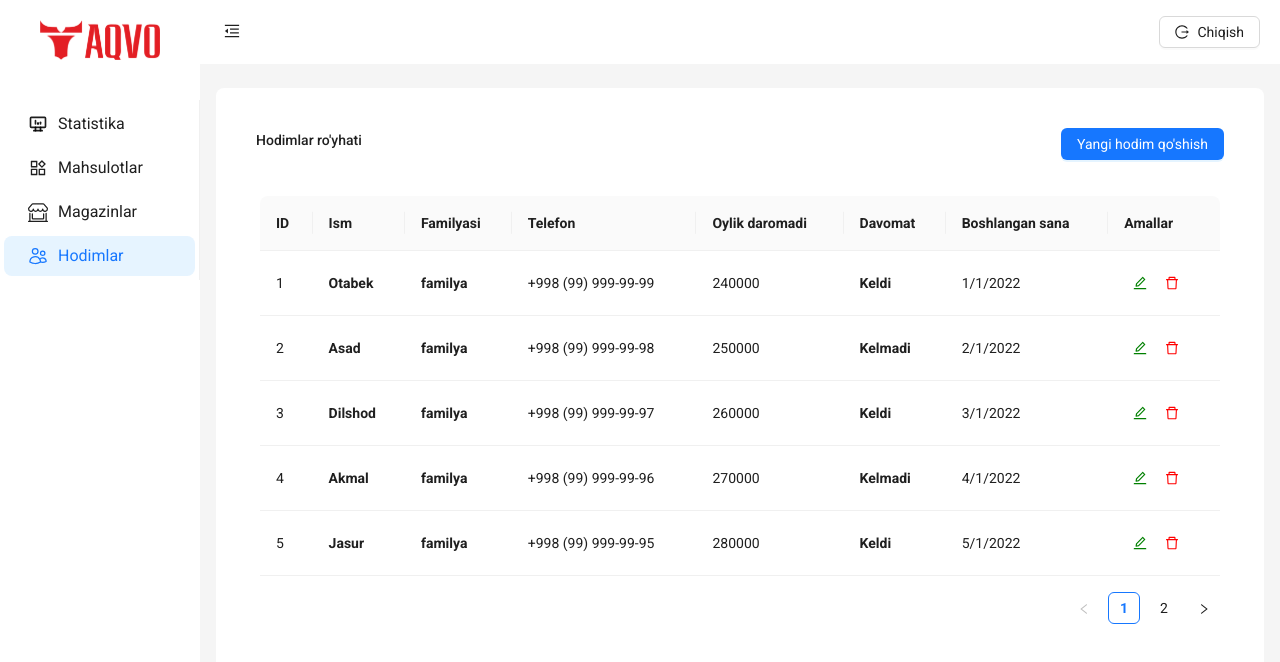
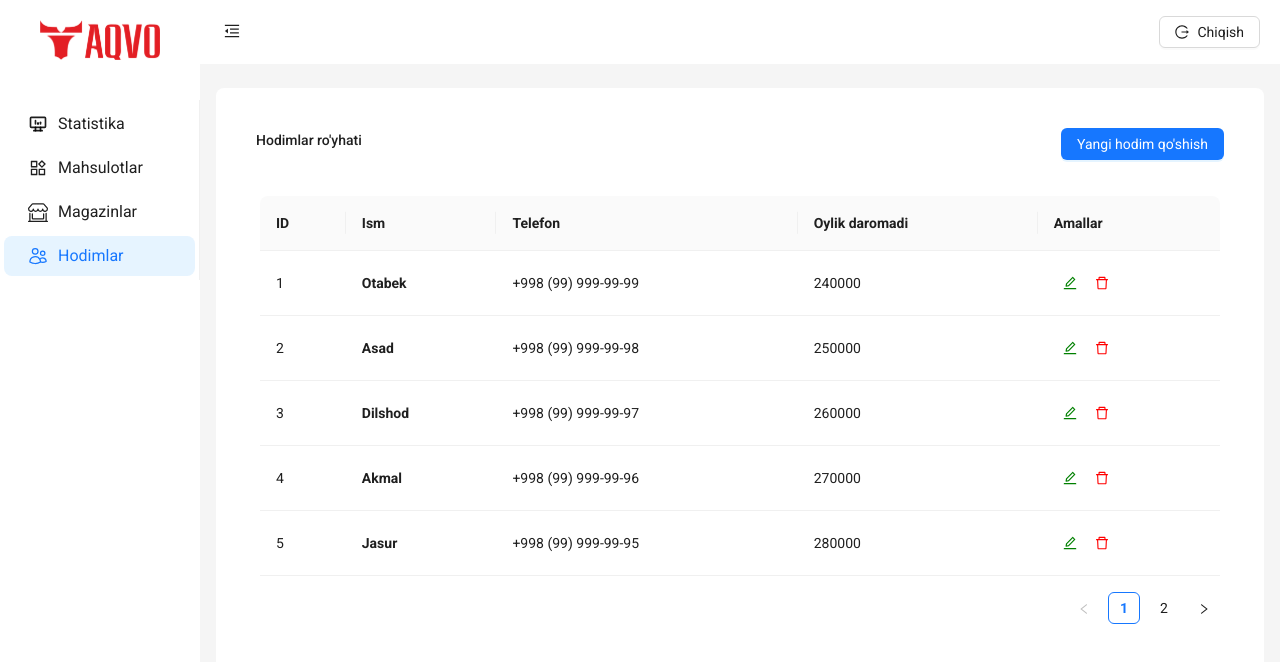
Before and after one commit to ShamsiddinWeb/Sovchilar-Admin, a React (Vite) app: page /employees in a window 1280 px wide. Shown: the top 662 px of the page. Built offline with nearby package versions, Linux system fonts and the light colour scheme.

Commit message:
employee changed

```diff
--- a/src/pages/employment/Components/EmpTable.jsx
+++ b/src/pages/employment/Components/EmpTable.jsx
@@ -1,6 +1,6 @@
 import React, { useState } from "react";
 import { Table, Button, Popconfirm } from "antd";
-import "antd/dist/reset.css"; // Ant Design CSS qo'shilganiga ishonch hosil qiling
+import "antd/dist/reset.css";
 import {
   DeleteOutlined,
   EditOutlined,
@@ -10,20 +10,27 @@ import ModalComponent from "../../../components/Modal";
 
 const EmpTable = ({ dataSource }) => {
   const [isModalVisible, setIsModalVisible] = useState(false);
+  const [isRowClickModalVisible, setIsRowClickModalVisible] = useState(false);
   const [selectedRecord, setSelectedRecord] = useState(null);
 
   const handleEdit = (record) => {
-      setSelectedRecord(record);
-      setIsModalVisible(true);
+    setSelectedRecord(record); // Set the record for the modal
+    setIsModalVisible(true); // Open only the Edit Modal
+  };
+
+  const handleRowClick = (record) => {
+    setSelectedRecord(record); // Set the record for the modal
+    setIsRowClickModalVisible(true); // Open only the Row Click Modal
   };
 
   const handleCancel = () => {
     setIsModalVisible(false);
+    setIsRowClickModalVisible(false); // Close both modals
   };
 
   const handleSave = () => {
     // Placeholder for saving logic
-      setIsModalVisible(false);
+    setIsModalVisible(false); // Close the Edit Modal
   };
 
   const handleDelete = (id) => {
@@ -43,33 +50,15 @@ const EmpTable = ({ dataSource }) => {
       render: (text) => <strong>{text}</strong>,
     },
     {
-        title: "Familyasi",
-        dataIndex: "surname",
-        key: "surname",
-        render: (text) => <strong>{text}</strong>,
-      },
-      {
       title: "Telefon",
       dataIndex: "phone",
-        key: "phone"
+      key: "phone",
     },
     {
       title: "Oylik daromadi",
       dataIndex: "salary",
       key: "salary",
       render: (salary) => <span>{salary}</span>,
-      },
-      {
-        title: "Davomat",
-        dataIndex: "davomat",
-        key: "davomat",
-        render: (davomat) => <strong>{davomat}</strong>,
-      },
-      {
-        title: "Boshlangan sana",
-        dataIndex: "startDate",
-        key: "startDate",
-        render: (startDate) => <span>{startDate.toLocaleDateString()}</span>,
     },
     {
       title: "Amallar",
@@ -79,15 +68,23 @@ const EmpTable = ({ dataSource }) => {
           <Button
             type="link"
             icon={<EditOutlined style={{ color: "green" }} />}
-              onClick={() => handleEdit(record)}
+            onClick={(e) => {
+              e.stopPropagation(); // Prevent row click event
+              handleEdit(record);
+            }}
           />
           <Popconfirm
             title="Hodimni o'chirish"
             description="Siz ushbu hodimni o'chirishga aminmisiz?"
             icon={<QuestionCircleOutlined style={{ color: "red" }} />}
             onConfirm={() => handleDelete(record.id)}
+            onPopupClick={(e) => e.stopPropagation()}
           >
-              <Button type="link" icon={<DeleteOutlined style={{ color: "red" }} />} />
+            <Button
+              type="link"
+              icon={<DeleteOutlined style={{ color: "red" }} />}
+              onClick={(e) => e.stopPropagation()} // Prevent row click for delete as well
+            />
           </Popconfirm>
         </div>
       ),
@@ -101,7 +98,13 @@ const EmpTable = ({ dataSource }) => {
         dataSource={dataSource}
         pagination={{ pageSize: 5 }}
         rowKey={(record) => record.id}
+        onRow={(record) => ({
+          onClick: () => handleRowClick(record),
+        })}
+        rowClassName={() => "clickable-row"} // Add a CSS class for clickable rows
       />
+
+      {/* Edit Modal */}
       <ModalComponent
         title="Hodimni tahrirlash"
         isOpen={isModalVisible}
@@ -113,8 +116,33 @@ const EmpTable = ({ dataSource }) => {
             <p>ID: {selectedRecord.id}</p>
             <p>Ism: {selectedRecord.name}</p>
             <p>Familya: {selectedRecord.surname}</p>
+            <p>Telefon: {selectedRecord.phone}</p>
             <p>Oylik daromadi: {selectedRecord.salary}</p>
-              <p>Davomat: {selectedRecord.davomat}</p>
+          </div>
+        )}
+      </ModalComponent>
+
+      {/* Row Click Modal */}
+      <ModalComponent
+        title="Hodim ma'lumotlari"
+        isOpen={isRowClickModalVisible}
+        onOk={handleCancel}
+        onCancel={handleCancel}
+      >
+        {selectedRecord && (
+          <div>
+            <p>ID: {selectedRecord.id}</p>
+            <p>Ism: {selectedRecord.name}</p>
+            <p>Familya: {selectedRecord.surname}</p>
+            <p>Telefon: {selectedRecord.phone}</p>
+            <p>Oylik daromadi: {selectedRecord.salary}</p>
+            <p>Davomat: {selectedRecord.davomat || "N/A"}</p>
+            <p>
+              Ish boshlagan vaqti:{" "}
+              {selectedRecord.startDate
+                ? new Date(selectedRecord.startDate).toLocaleDateString()
+                : "N/A"}
+            </p>
           </div>
         )}
       </ModalComponent>
```
Lines whose indentation alone changed are shown as unchanged.
